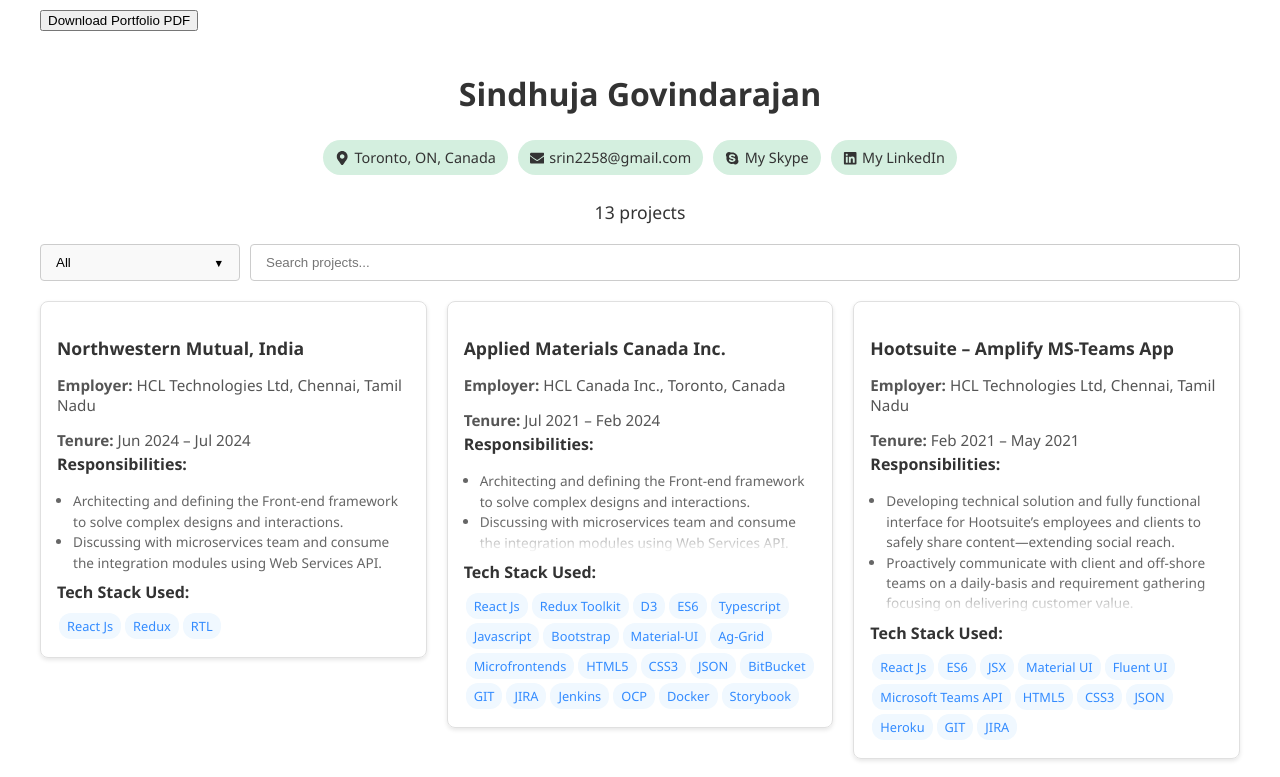
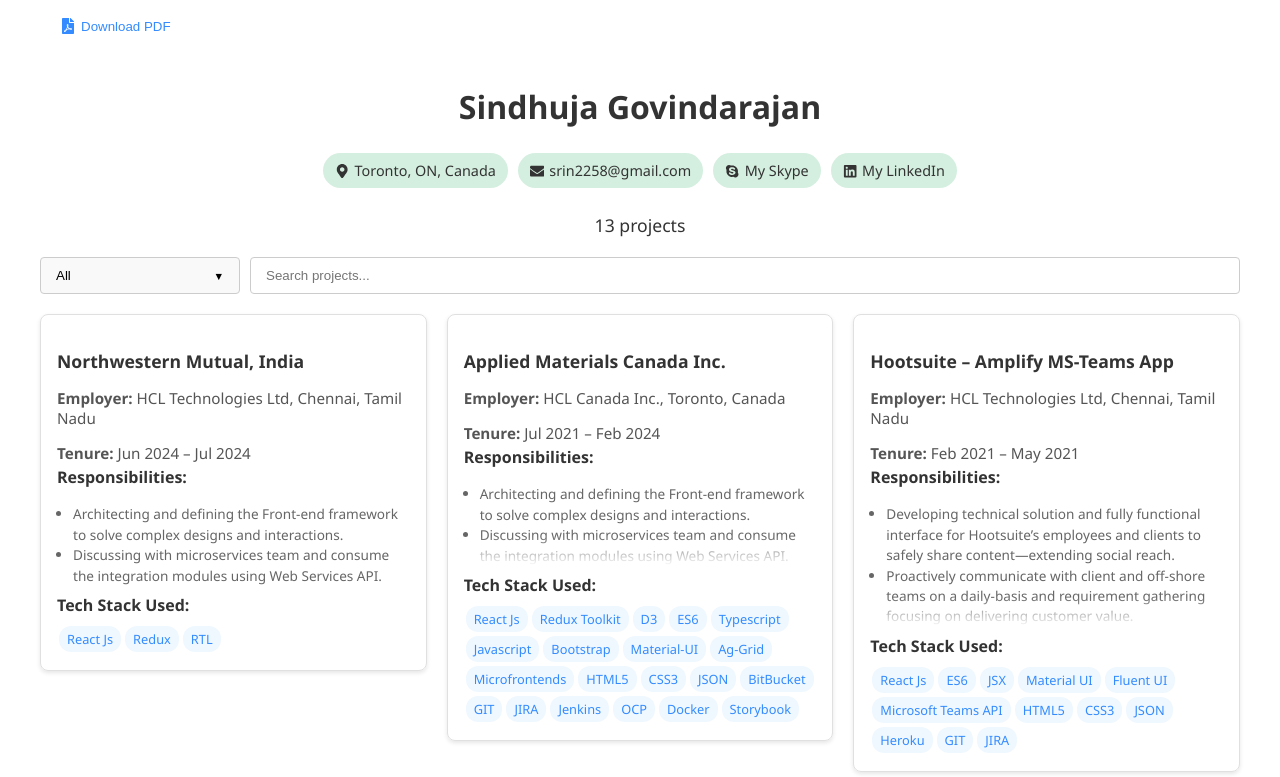
Before and after one commit to sindhujaGovindarajan/frontend-work-portfolio, a React (Create React App) app: page / in a window 1280 px wide. Shown: the top 777 px of the page. Built offline with nearby package versions, Linux system fonts and the light colour scheme.

Commit message:
feat: Button component

```diff
--- a/src/App.tsx
+++ b/src/App.tsx
@@ -9,6 +9,7 @@
 import styled from "styled-components";
 import { jsPDF } from "jspdf";
 import html2canvas from "html2canvas";
+import { FaFilePdf } from "@react-icons/all-files/fa/FaFilePdf";
 import { FaMapMarkerAlt } from "@react-icons/all-files/fa/FaMapMarkerAlt";
 import { FaEnvelope } from "@react-icons/all-files/fa/FaEnvelope";
 import { FaSkype } from "@react-icons/all-files/fa/FaSkype";
@@ -16,6 +17,7 @@
 import Theme from "./components/Theme";
 import ProjectCard from "./components/ProjectCard";
 import SortByYear from "./components/SortByYear";
+import Button from "./components/Button";
 
 const allProjectData: ProjectData[] = [
   {
@@ -366,13 +368,13 @@
   text-align: center;
   margin-bottom: 10px;
   padding: 20px 0 0;
-  color: ${(props) => props.theme.color}; // Use theme color
+  color: ${(props) => props.theme.color};
 `;
 
 const ProjectCount = styled.p`
   text-align: center;
   font-size: 1.1rem;
-  color: ${(props) => props.theme.color}; // Use theme color
+  color: ${(props) => props.theme.color};
   margin-bottom: 20px;
 `;
 
@@ -395,11 +397,11 @@
   // color: #333;
   font-size: 0.9rem;
   transition: background-color 0.3s ease;
-  background-color: ${(props) => props.theme.chipBackground}; // Use theme color
-  color: ${(props) => props.theme.color}; // Use theme color
+  background-color: ${(props) => props.theme.chipBackground};
+  color: ${(props) => props.theme.color};
 
   &:hover {
-    background-color: ${(props) => props.theme.chipHover}; // Use theme color
+    background-color: ${(props) => props.theme.chipHover};
   }
 
   svg {
@@ -569,7 +571,9 @@
       <Container>
         {" "}
         <div ref={inputRef}>
-          <button onClick={downloadPDF}>Download Portfolio PDF</button>
+          <Button label="Download PDF" onClick={downloadPDF}>
+            <FaFilePdf /> {/* Add the icon */}
+          </Button>
           {/* <HeaderContainer className={isSticky ? "sticky" : ""}> */}
           <HeaderContainer>
             <Header>Sindhuja Govindarajan</Header>
--- /dev/null
+++ b/src/components/Button.tsx
@@ -0,0 +1,36 @@
+import React from "react";
+import styled from "styled-components";
+
+interface ButtonProps {
+  label: string;
+  onClick: () => void;
+  children?: React.ReactNode;
+}
+
+const StyledButton = styled.button`
+  /* Add your button styles here */
+  padding: 10px 20px;
+  border: none;
+  border-radius: 4px;
+  color: ${(props) => props.theme.secondary.blue};
+  background-color: white;
+  cursor: pointer;
+  display: flex;
+  align-items: center;
+  justify-content: center;
+
+  svg {
+    margin-right: 5px;
+    font-size: 1.2em;
+  }
+`;
+
+const Button: React.FC<ButtonProps> = ({ label, onClick, children }) => {
+  return (
+    <StyledButton onClick={onClick}>
+      {children} {label}
+    </StyledButton>
+  );
+};
+
+export default Button;
```
